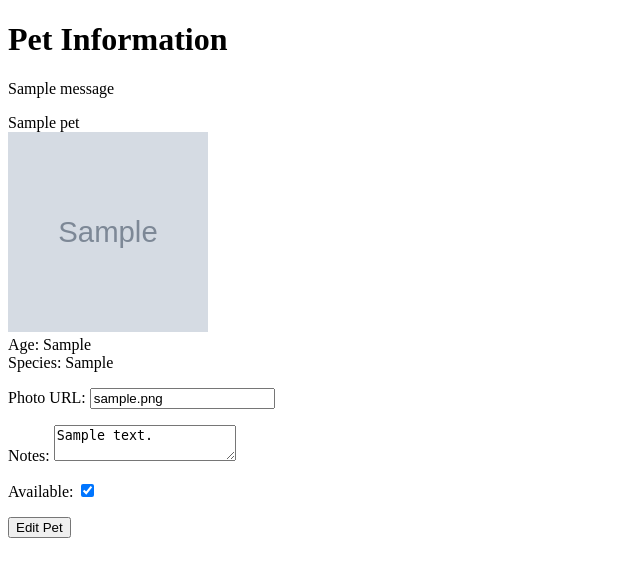
After one commit to rrustyn/adopt-a-pet, a Flask app: page /1 in a window 1280 px wide. The commit adds this page. Shown: the top 577 px of the page, without its empty margins (0-640 px from the left). Run offline with Flask 2, Linux system fonts and the light colour scheme; tables that the repository leaves empty hold one stand-in row (values such as "Sample post"); grey boxes marked "Sample" are stand-in pictures; one stand-in notice (Sample message) is shown.

Commit message:
Finished Up To Step 9

```diff
--- a/app.py
+++ b/app.py
@@ -6,7 +6,7 @@ from flask_debugtoolbar import DebugToolbarExtension
 
 from models import db, connect_db, Pet
 
-from forms import AddPetForm
+from forms import AddPetForm, EditPetForm
 
 from flask_wtf import FlaskForm
 
@@ -68,3 +68,23 @@ def add_pet():
     else:
         return render_template(
             "add-pet.html", form=form)
+
+
+@app.route('/<int:pet_id>', methods=['GET', 'POST'])
+def display_info_and_handle_edit(pet_id): #could just call edit_pet
+    """ Show information about pet and handle edits """
+
+    pet = Pet.query.get_or_404(pet_id)
+
+    form = EditPetForm(obj=pet)
+
+    if form.validate_on_submit():
+        pet.photo_url = form.photo_url.data
+        pet.notes = form.notes.data
+        pet.available = form.available.data
+        db.session.commit()
+        flash(f"{pet.name} updated!")
+        return redirect(f"/{pet_id}")
+
+    else:
+        return render_template("edit-pet.html", form=form, pet=pet) #don't forget pet=pet
--- a/forms.py
+++ b/forms.py
@@ -2,19 +2,22 @@ from ast import In
 from tokenize import String
 from flask_wtf import FlaskForm
 
-from wtforms import StringField, SelectField, TextAreaField
+from wtforms import StringField, SelectField, TextAreaField, BooleanField
 
 from wtforms.validators import InputRequired, Optional, URL
 
 """Forms for adopt app."""
 
 class AddPetForm(FlaskForm):
+    """ Form for adding a new pet """
 
     name = StringField("Pet name: ",
                         validators=[InputRequired()])
 
-    species = StringField("Species: ",
-                           validators=[InputRequired()])
+    species = SelectField("Species: ", choices=[("cat", "Cat"),
+                                        ("dog", "Dog"),
+                                        ("porcupine", "Porcupine")],
+                        validators=[InputRequired()])
 
     photo_url = StringField("Photo URL: ",
                              validators=[Optional(), URL()])
@@ -26,3 +29,13 @@ class AddPetForm(FlaskForm):
                         validators=[InputRequired()])
 
     notes = TextAreaField("Notes: ", validators=[Optional()])
+
+class EditPetForm(FlaskForm):
+    """ Form for editing an existing pet """
+
+    photo_url = StringField("Photo URL: ",
+                             validators=[Optional(), URL()])
+
+    notes = TextAreaField("Notes: ", validators=[Optional()]) # if doing optional, add length or something
+
+    available = BooleanField("Available: ")
--- /dev/null
+++ b/templates/edit-pet.html
@@ -0,0 +1,46 @@
+{% extends 'base.html' %}
+
+{% block title %} Pet Info {% endblock %}
+
+{% block content %}
+
+<h1>Pet Information</h1>
+
+{% for msg in get_flashed_messages() %}
+  <p>{{ msg }}</p>
+{% endfor %}
+<p>
+    <div>
+        {{pet.name}}
+    </div>
+    <div>
+        <img src="{{ pet.photo_url }}" alt="Picture of {{ pet.name }}" width = 200px height = 200px>
+    </div>
+    <div>
+        Age: {{ pet.age }}
+    </div>
+    <div>
+        Species: {{ pet.species }}
+    </div>
+</p>
+
+<form id="edit-pet-form" method="POST">
+  {{ form.hidden_tag() }} <!--add type=hidden form fields -->
+
+  {% for field in form
+         if field.widget.input_type != 'hidden' %}
+
+    <p>
+      {{ field.label }}
+      {{ field }}
+
+      {% for error in field.errors %}
+        {{ error }}
+      {% endfor %}
+    </p>
+
+  {% endfor %}
+
+  <button type="submit">Edit Pet</button>
+</form>
+{% endblock %}
```
Also changed, not shown: templates/home.html (+6 -3 lines).
